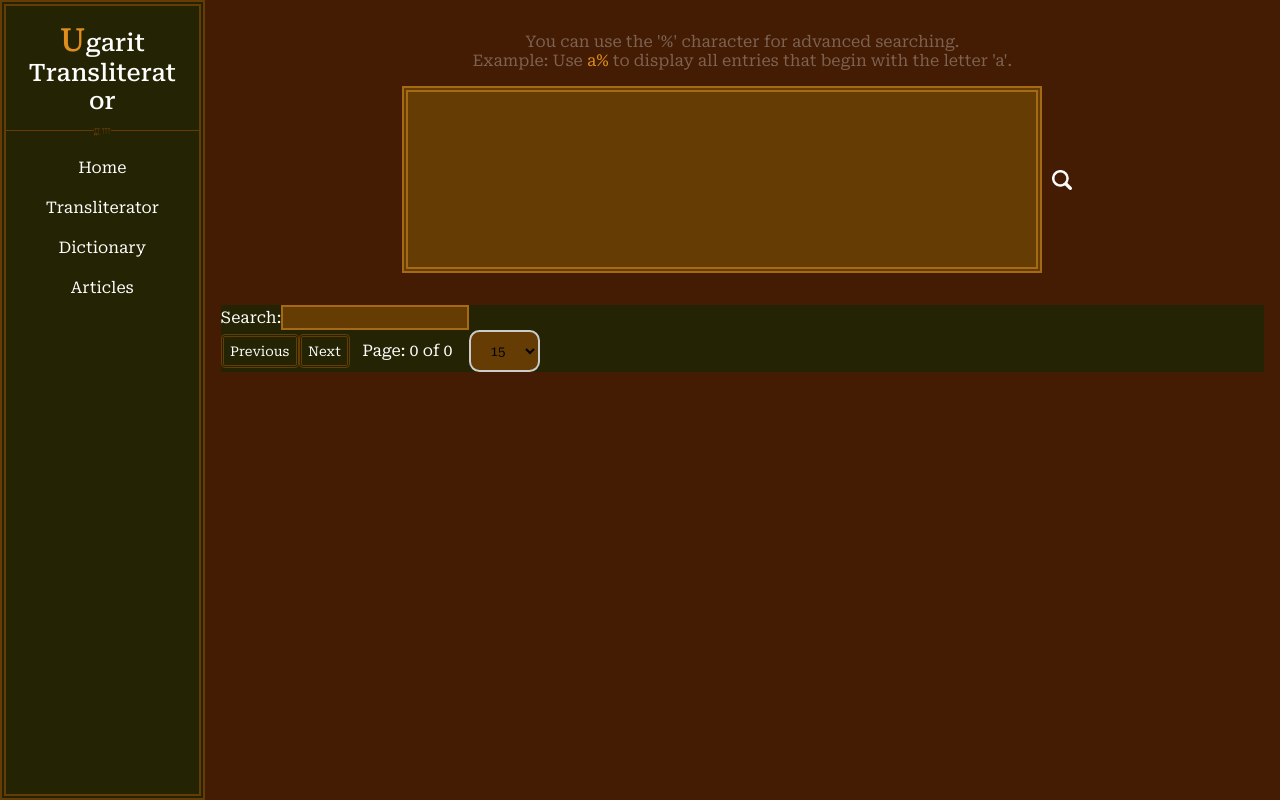
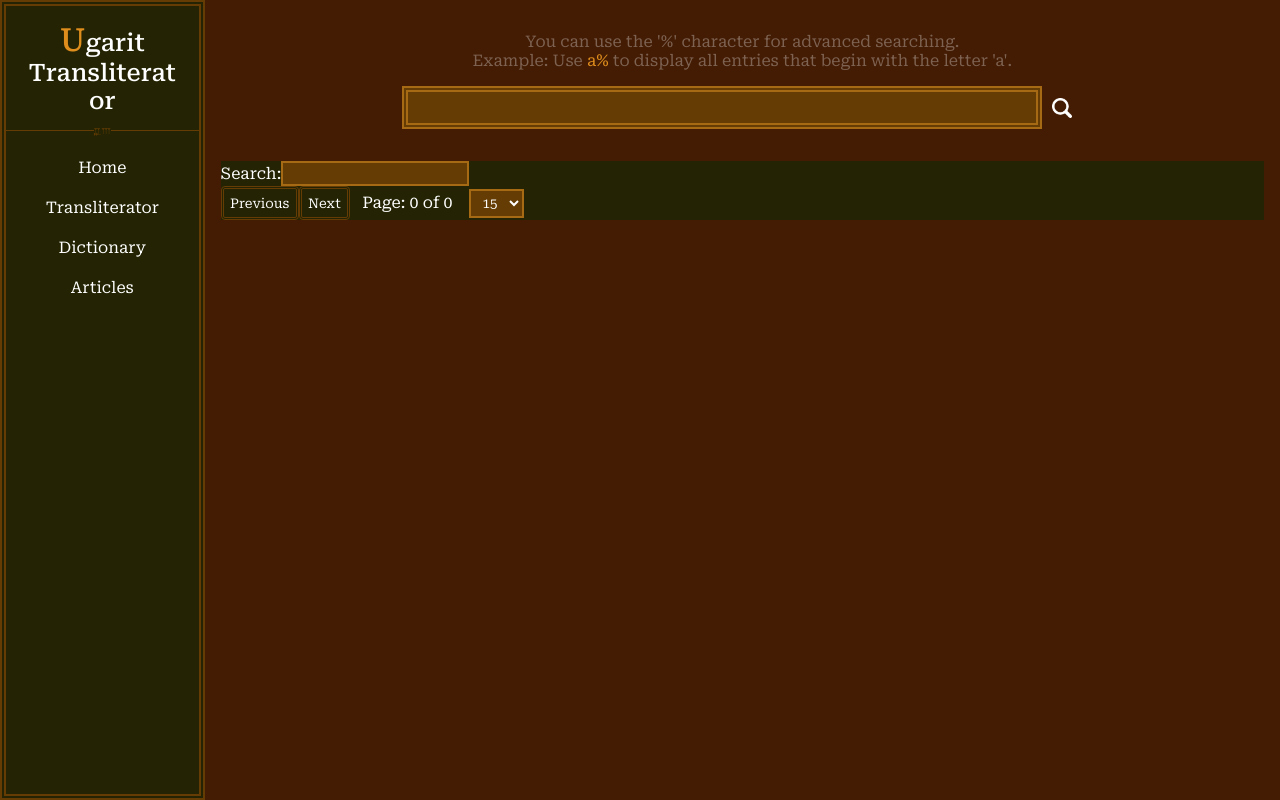
Before and after one commit to GIOdeBrito/ugarit-transliterator, a PHP site: page /dictionary in a window 1280 px wide. Run offline with PHP 8.4, Linux system fonts and the light colour scheme; some web fonts are replaced.

Commit message:
Ruby notations on dictionary

```diff
--- a/api/views/dictionary.php
+++ b/api/views/dictionary.php
@@ -21,13 +21,11 @@
             <tr>
                 <th>Word</th>
                 <th>Translation</th>
-                <th>Cuneiform</th>
                 <th>Description</th>
             </tr>
         </thead>
 
-        <tbody id="item-table-body">
-        </tbody>
+        <tbody></tbody>
     </table>
 </section>
 
--- a/public/src/table-search.js
+++ b/public/src/table-search.js
@@ -6,6 +6,9 @@ window.addEventListener('DOMContentLoaded', function ()
 	TableSearch.start();
 });
 
+/**
+* Creates the table's search inputs and controls.
+*/
 function createSearchBar ()
 {
 	let tables = Array.from(document.querySelectorAll('table[data-table-search]'));
@@ -43,25 +46,52 @@ function createSearchBar ()
 	});
 }
 
+/**
+* Global class for storing and managing necessary data for the tables.
+*/
 class TableSearch
 {
+	/**
+	* Holds all created and set table tables.
+	* @private
+	* @static
+	* @type {Array<TableSearchModel>}
+	*/
 	static #allsearch = [];
 
+	/**
+	* Initiliaze the controls of the tables.
+	* @static
+	*/
 	static start ()
 	{
 		this.#setControls();
 	}
 
+	/**
+	* Adds an item to the main table array.
+	* @param {TableSearchModel} item
+	*/
 	static add (item)
 	{
 		this.#allsearch.push(item);
 	}
 
+	/**
+	* Returns all table models as an array.
+	* @static
+	* @returns {Array<TableSearchModel>}
+	*/
 	static get all ()
 	{
 		return this.#allsearch;
 	}
 
+	/**
+	* Sets the table controls actions.
+	* @private
+	* @returns {void}
+	*/
 	static #setControls ()
 	{
 		let item = this.#allsearch[0];
@@ -82,8 +112,17 @@ class TableSearchModel
 	#buttonControls = null;
 	#pageLabel = null;
 
-    // Todas as rows
+	/**
+	* @type {Array<HTMLElement>}
+	* The row elements of the table.
+	*/
 	#rows = [];
+
+	/**
+	* @type {Array<string>}
+	* The textContent of the rows, they will be compared to keywords
+	* to improve performance and response time.
+	*/
 	#rowContent = [];
 
 	#maxRowsPerPage = 15;
@@ -94,6 +133,12 @@ class TableSearchModel
 
 	#tableRow = null;
 
+	/**
+	* @constructor
+	* @param {HTMLInputElement} search - The search bar input element.
+	* @param {HTMLSectionElement} buttons - The group of buttons at the bottom of the table.
+	* @param {HTMLTableElement} table
+	*/
 	constructor (search, buttons, table)
 	{
 		this.#searchbar = search;
@@ -118,11 +163,19 @@ class TableSearchModel
 		return this.#tableBar.children[1];
 	}
 
+	/**
+	* Returns the max number of rows allowed per page.
+	* @returns {number}
+	*/
 	get maxRowsPerPage ()
 	{
 		return this.#maxRowsPerPage;
 	}
 
+	/**
+	* Returns the max number of rows allowed per page.
+	* @param {number} num
+	*/
 	set maxRowsPerPage (num)
 	{
 		this.#maxRowsPerPage = num;
@@ -134,6 +187,10 @@ class TableSearchModel
 		return this.#currentPage;
 	}
 
+	/**
+	* Stores and processes all the current rows the table has.
+	* @returns {void}
+	*/
 	getRows ()
 	{
 		let allrows = Array.from(this.tbody.children);
@@ -166,6 +223,10 @@ class TableSearchModel
 		this.refresh();
 	}
 
+	/**
+	* Returns the max number of rows allowed per page.
+	* @returns {HTMLElement}
+	*/
 	tableRowBegin ()
 	{
 		if(this.#tableRow)
@@ -329,14 +390,14 @@ class TableSearchModel
 
 		let selectPage = document.createElement('select');
 		selectPage.title = 'Rows per page';
-        selectPage.style = `
+		/*selectPage.style = `
 			margin-left: 1rem;
 			padding: .65rem 1rem;
 			border-style: solid;
 			border-color: #ccc;
 			border-radius: .65rem;
-        `;
-		selectPage.classList.add('input-simple');
+		`;*/
+		selectPage.classList.add('input-select-simple');
 		this.#buttonControls.appendChild(selectPage);
 
 		let option0 = document.createElement('option');
--- a/public/src/views/dictionary.js
+++ b/public/src/views/dictionary.js
@@ -47,46 +47,73 @@ function searchBarControls ()
 
 function createTableItems (itemArray = Array())
 {
-    let tbody = window['item-table-body'];
-
 	if(itemArray?.length === 0)
     {
-        tbody.parentElement.hidden = true;
+        dictionaryTableBody().parentElement.hidden = true;
         return;
     }
 
-    if(Array.from(tbody.children).length > 0)
+    if(Array.from(dictionaryTableBody().children).length > 0)
     {
-        tbody.innerHTML = String();
+        dictionaryTable().clear();
     }
 
-    // Creates the items for the table
-    const func_CreateTableItem = ({ word, translation, logograms, information }) =>
+    itemArray.map(item => createTableItem(item));
+
+    dictionaryTableBody().parentElement.hidden = false;
+
+	dictionaryTable().getRows();
+}
+
+/**
+* Returns the main dictionary table.
+* @returns {TableSearchModel}
+*/
+function dictionaryTable ()
+{
+	return TableSearch.all[0];
+}
+
+/**
+* Returns the main dictionary table body.
+* @returns {HTMLElement}
+*/
+function dictionaryTableBody ()
+{
+	return TableSearch.all[0].tbody;
+}
+
+/**
+* Creates an item row for the table on the page.
+* @param {object} item - The JSON object containing the properties.
+* @param {string} item.word - The base word transliterated in latin characters.
+* @param {string} item.translation - The translation of the word.
+* @param {string} item.logogram - The word in cuneiform.
+* @param {string} item.information - Extra information for the word.
+*/
+function createTableItem ({ word, translation, logograms, information })
 {
 	let row = document.createElement('tr');
 
 	let wordcell = document.createElement('th');
-        wordcell.textContent = word;
 	row.appendChild(wordcell);
+
+	let rubynotation = document.createElement('ruby');
+	rubynotation.innerText = word;
+	wordcell.appendChild(rubynotation);
+
+	let rtWord = document.createElement('rt');
+	rtWord.innerText = logograms;
+	rtWord.style.fontSize = '1.2rem';
+	rubynotation.appendChild(rtWord);
 
 	let translate = document.createElement('th');
 	translate.textContent = translation;
 	row.appendChild(translate);
 
-        let cuneo = document.createElement('th');
-        cuneo.textContent = logograms;
-        row.appendChild(cuneo);
-
 	let infor = document.createElement('th');
 	infor.textContent = information;
 	row.appendChild(infor);
 
-        tbody.appendChild(row);
-    };
-
-    itemArray.forEach(item => func_CreateTableItem(item));
-
-    tbody.parentElement.hidden = false;
-
-	TableSearch.all[0].getRows();
+	dictionaryTableBody().appendChild(row);
 }
--- a/public/styles/elements.css
+++ b/public/styles/elements.css
@@ -1,6 +1,6 @@
 
 .padding-5 {
-	padding: 5rem;
+	padding: .5rem;
 }
 
 .input-decorative {
@@ -22,3 +22,15 @@
 	border-color: var(--color-golden);
 	background-color: var(--color-bordercolor);
 }
+
+.input-select-simple {
+	color: #fff;
+	padding: .5rem;
+	margin: auto 1rem;
+	padding: .25rem .5rem;
+	border-style: solid;
+	width: auto;
+	border-width: 2px;
+	border-color: var(--color-golden);
+	background-color: var(--color-bordercolor);
+}
```
Lines whose indentation alone changed are shown as unchanged.
